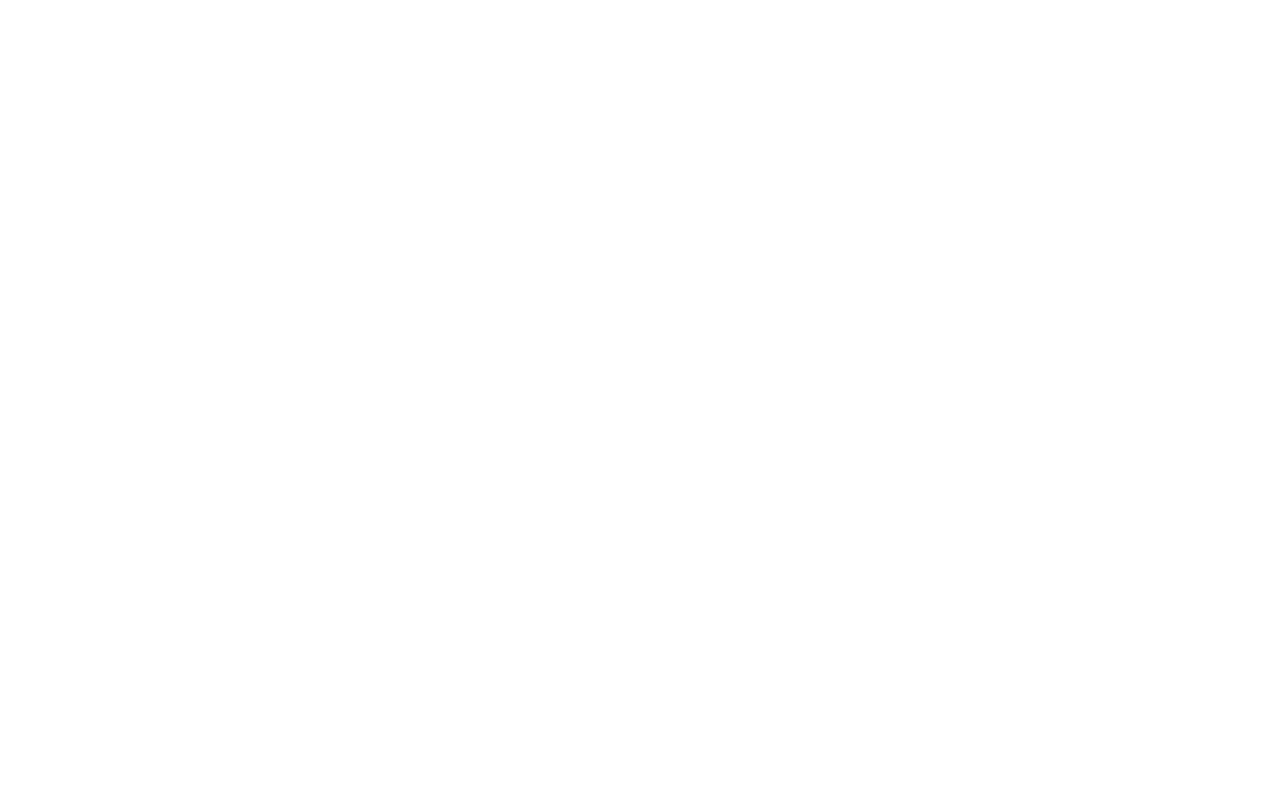
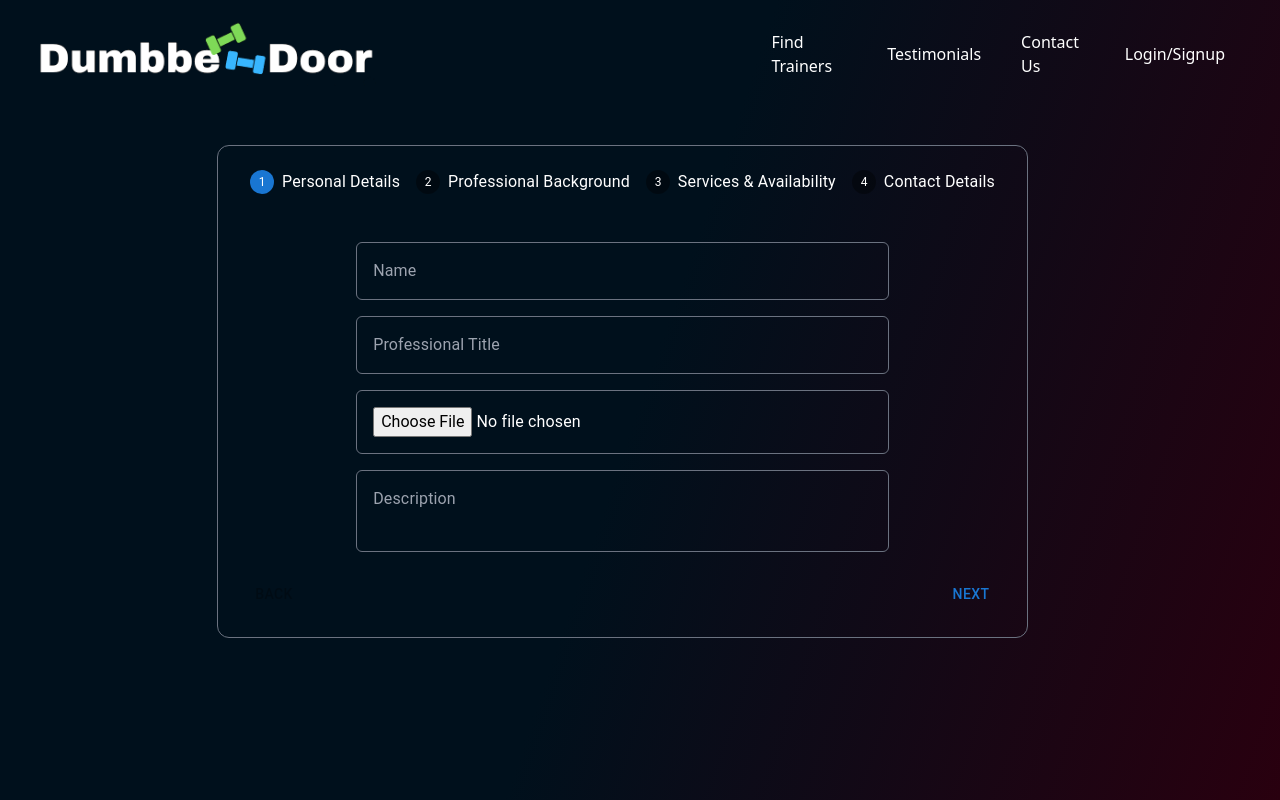
Before and after one commit to shikherjaitly/dumbbellDoor-frontend, a React (Create React App) app: page /trainer/build-your-profile in a window 1280 px wide. Before the commit this address had no page. Built offline with nearby package versions, Linux system fonts and the light colour scheme.

Commit message:
completed trainer registration form

```diff
--- a/src/App.js
+++ b/src/App.js
@@ -4,6 +4,7 @@ import Login from "./components/auth/Login";
 import Home from "./components/Home";
 import FindTrainers from "./components/FindTrainers";
 import TrainerProfile from "./components/TrainerProfile";
+import TrainerRegistration from "./components/TrainerRegistration";
 
 export default function App() {
   return (
@@ -14,6 +15,10 @@ export default function App() {
         <Route path="/login" element={<Login />} />
         <Route path="/trainers" element={<FindTrainers />} />
         <Route
+          path="/trainer/build-your-profile"
+          element={<TrainerRegistration />}
+        />
+        <Route
           path="/trainer/:trainerName/:trainerID"
           element={<TrainerProfile />}
         />
--- a/src/components/FindTrainers.jsx
+++ b/src/components/FindTrainers.jsx
@@ -4,7 +4,7 @@ import Navbar from "./Navbar";
 const FindTrainers = () => {
   return (
     <div className="w-full relative [background:linear-gradient(108.87deg,_#00101c,_#00101c,_#29000f)] shadow-[0px_4px_4px_rgba(0,_0,_0,_0.25)] overflow-hidden flex flex-col items-center justify-start pt-[3.813rem] pb-[3.875rem] pr-[3.438rem] pl-[1.25rem] box-border gap-[2.688rem_0rem] tracking-[normal] mq750:gap-[2.688rem_0rem] mq1275:pr-[1.688rem] mq1275:box-border">
-      <div style={{ marginTop: "-2.5rem" }}>
+      <div style={{ marginTop: "-3.5rem" }}>
         <Navbar />
       </div>
       <TrainerFilter />
--- a/src/components/Navbar.jsx
+++ b/src/components/Navbar.jsx
@@ -6,7 +6,7 @@ const Navbar = () => {
   return (
     <div
       //  className=" [background:linear-gradient(108.87deg,_#00101c,_#00101c,_#29000f)]  flex justify-around items-center gap-80 pt-4 pb-4"
-      className=" bg-inherit flex justify-around items-center gap-80 pt-4 pb-4"
+      className=" bg-inherit flex justify-around items-center gap-96 pt-4 pb-4"
     >
       <Link to="/">
         {" "}
--- a/src/components/TrainerProfile.jsx
+++ b/src/components/TrainerProfile.jsx
@@ -27,7 +27,7 @@ const TrainerProfile = () => {
 
   return (
     <div className="w-full relative [background:linear-gradient(108.87deg,_#00101c,_#00101c,_#29000f)] shadow-[0px_4px_4px_rgba(0,_0,_0,_0.25)] overflow-hidden flex flex-col items-center justify-start pt-[3.813rem] pb-[3.875rem] pr-[3.438rem] pl-[1.25rem] box-border gap-[2.688rem_0rem] tracking-[normal] mq750:gap-[2.688rem_0rem] mq1275:pr-[1.688rem] mq1275:box-border">
-      <div style={{ marginTop: "-2.5rem" }}>
+      <div style={{ marginTop: "-3.5rem" }}>
         <Navbar />
       </div>
       <section className="self-stretch flex flex-col items-end justify-start gap-[4.625rem_0rem] max-w-full mq450:gap-[4.625rem_0rem] mq750:gap-[4.625rem_0rem]">
--- a/src/components/TrainerRegistration.jsx
+++ b/src/components/TrainerRegistration.jsx
@@ -1,7 +1,269 @@
 import React from "react";
+import Navbar from "./Navbar";
+import Box from "@mui/material/Box";
+import Stepper from "@mui/material/Stepper";
+import Step from "@mui/material/Step";
+import StepLabel from "@mui/material/StepLabel";
+import Button from "@mui/material/Button";
+import Typography from "@mui/material/Typography";
+
+const steps = [
+  "Personal Details",
+  "Professional Background",
+  "Services & Availability",
+  "Contact Details",
+];
 
 const TrainerRegistration = () => {
-  return <div>TrainerRegistration</div>;
+  const [activeStep, setActiveStep] = React.useState(0);
+
+  const handleNext = () => {
+    setActiveStep((prevActiveStep) => prevActiveStep + 1);
+  };
+
+  const handleBack = () => {
+    setActiveStep((prevActiveStep) => prevActiveStep - 1);
+  };
+
+  const personalDetails = () => {
+    return (
+      <div className=" w-[70%] m-auto flex flex-col justify-center items-center gap-4 mt-12">
+        <input
+          type="text"
+          className=" w-full p-4 bg-transparent border border-gray-500 rounded-md outline-none"
+          placeholder="Name"
+        />
+
+        <input
+          type="text"
+          className=" w-full p-4 bg-transparent border border-gray-500 rounded-md outline-none"
+          placeholder="Professional Title"
+        />
+        <input
+          type="file"
+          className=" w-full p-4 bg-transparent border border-gray-500 rounded-md outline-none "
+          placeholder="Profile Picture"
+        />
+        <textarea
+          className=" w-full p-4 bg-transparent border border-gray-500 rounded-md outline-none resize-none"
+          placeholder="Description"
+        />
+      </div>
+    );
+  };
+
+  const professionalBackground = () => {
+    return (
+      <div className=" w-[70%] m-auto flex flex-col justify-center items-center gap-4 mt-12">
+        <input
+          type="text"
+          className=" w-full p-4 bg-transparent border border-gray-500 rounded-md  outline-none"
+          placeholder="Years of Experience"
+        />
+        <input
+          type="text"
+          className=" w-full p-4 bg-transparent border border-gray-500 rounded-md outline-none"
+          placeholder="Certifications"
+        />
+        <input
+          type="text"
+          className=" w-full p-4 bg-transparent border border-gray-500 rounded-md outline-none "
+          placeholder="Specialization"
+        />
+      </div>
+    );
+  };
+
+  const servicesAndAvailability = () => {
+    return (
+      <div className=" w-[70%] m-auto flex flex-col items-start gap-8 mt-12">
+        <div className=" flex flex-col gap-4">
+          <p className=" text-gray-400">Types of Services</p>
+          <div className=" flex gap-4">
+            <label>
+              <input
+                className=" w-4 h-4"
+                type="checkbox"
+                name="inPerson"
+                id="inPerson"
+              />{" "}
+              In-person
+            </label>
+            <label>
+              <input
+                className=" w-4 h-4"
+                type="checkbox"
+                name="online"
+                id="online"
+              />{" "}
+              Online
+            </label>
+          </div>
+        </div>
+        <hr className=" w-full h-px bg-gray-500 border-0" />
+        <div className=" flex flex-col gap-4">
+          <p className=" text-gray-400">Availability & Schedule</p>
+          <div className=" flex gap-4">
+            <div className=" flex gap-2">
+              <label>Day</label>
+              <select className=" rounded-md text-black" name="day" id="day">
+                <option value="monday">Monday</option>
+                <option value="tuesday">Tuesday</option>
+                <option value="wednesday">Wednesday</option>
+                <option value="thursday">Thursday</option>
+                <option value="friday">Friday</option>
+                <option value="saturday">Saturday</option>
+                <option value="sunday">Sunday</option>
+              </select>
+            </div>
+            <div className=" flex gap-2">
+              <label>Start Time</label>
+              <select
+                className=" rounded-md text-black"
+                name="startTime"
+                id="startTime"
+              >
+                <option value="0600">06:00</option>
+                <option value="0700">07:00</option>
+                <option value="0800">08:00</option>
+                <option value="0900">09:00</option>
+                <option value="1000">10:00</option>
+                <option value="1100">11:00</option>
+                <option value="1200">12:00</option>
+                <option value="1300">13:00</option>
+                <option value="1400">14:00</option>
+                <option value="1500">15:00</option>
+                <option value="1600">16:00</option>
+                <option value="1700">17:00</option>
+                <option value="1800">18:00</option>
+                <option value="1900">19:00</option>
+                <option value="2000">20:00</option>
+                <option value="2100">21:00</option>
+              </select>
+            </div>
+            <div className=" flex gap-2">
+              <label>End Time</label>
+              <select
+                className="rounded-md text-black"
+                name="endTime"
+                id="endTime"
+              >
+                <option value="0700">07:00</option>
+                <option value="0800">08:00</option>
+                <option value="0900">09:00</option>
+                <option value="1000">10:00</option>
+                <option value="1100">11:00</option>
+                <option value="1200">12:00</option>
+                <option value="1300">13:00</option>
+                <option value="1400">14:00</option>
+                <option value="1500">15:00</option>
+                <option value="1600">16:00</option>
+                <option value="1700">17:00</option>
+                <option value="1800">18:00</option>
+                <option value="1900">19:00</option>
+                <option value="2000">20:00</option>
+                <option value="2100">21:00</option>
+                <option value="2200">22:00</option>
+              </select>
+            </div>
+
+            <button className=" bg-green-400 text-black px-3 font-bold rounded-md ">
+              Add
+            </button>
+          </div>
+        </div>
+        <hr className=" w-full h-px bg-gray-500 border-0" />
+        <input
+          type="text"
+          className=" w-full p-4 bg-transparent border border-gray-500 rounded-md outline-none "
+          placeholder="Location"
+        />
+      </div>
+    );
+  };
+
+  const contactDetails = () => {
+    return (
+      <div className=" w-[70%] m-auto flex flex-col justify-center items-center gap-4 mt-12">
+        <input
+          type="email"
+          className=" w-full p-4 bg-transparent border border-gray-500 rounded-md outline-none"
+          placeholder="Email"
+        />
+
+        <input
+          type="text"
+          className=" w-full p-4 bg-transparent border border-gray-500 rounded-md outline-none"
+          placeholder="Phone Number"
+        />
+        <input
+          type="text"
+          className=" w-full p-4 bg-transparent border border-gray-500 rounded-md outline-none "
+          placeholder="Instagram ID"
+        />
+        <input
+          type="text"
+          className=" w-full p-4 bg-transparent border border-gray-500 rounded-md outline-none "
+          placeholder="Facebook ID"
+        />
+      </div>
+    );
+  };
+
+  const StepComponents = [
+    () => personalDetails(),
+    () => professionalBackground(),
+    () => servicesAndAvailability(),
+    () => contactDetails(),
+  ];
+
+  return (
+    <div className="w-full min-h-[100vh] relative [background:linear-gradient(108.87deg,_#00101c,_#00101c,_#29000f)] shadow-[0px_4px_4px_rgba(0,_0,_0,_0.25)] overflow-hidden flex flex-col items-center justify-start pt-[3.813rem] pb-[3.875rem] pr-[3.438rem] pl-[1.25rem] box-border gap-[2.688rem_0rem] tracking-[normal] mq750:gap-[2.688rem_0rem] mq1275:pr-[1.688rem] mq1275:box-border text-white">
+      <div style={{ marginTop: "-3.5rem" }}>
+        <Navbar />
+      </div>
+      <div className=" border border-gray-500 p-6 rounded-xl">
+        <Box sx={{ width: "100%" }}>
+          <Stepper activeStep={activeStep}>
+            {steps.map((label, index) => {
+              return (
+                <Step key={label}>
+                  <StepLabel>
+                    <Typography color="white">{label}</Typography>
+                  </StepLabel>
+                </Step>
+              );
+            })}
+          </Stepper>
+          {activeStep === steps.length ? (
+            <Typography sx={{ mt: 2, mb: 1, color: "white" }}>
+              All steps completed - you&apos;re finished
+            </Typography>
+          ) : (
+            <React.Fragment>
+              <Typography sx={{ mt: 2, mb: 1, color: "white" }}>
+                {StepComponents[activeStep] && StepComponents[activeStep]()}
+              </Typography>
+              <Box sx={{ display: "flex", flexDirection: "row", pt: 2 }}>
+                <Button
+                  color="inherit"
+                  disabled={activeStep === 0}
+                  onClick={handleBack}
+                  sx={{ mr: 1 }}
+                >
+                  Back
+                </Button>
+                <Box sx={{ flex: "1 1 auto" }} />
+                <Button onClick={handleNext}>
+                  {activeStep === steps.length - 1 ? "Finish" : "Next"}
+                </Button>
+              </Box>
+            </React.Fragment>
+          )}
+        </Box>
+      </div>
+    </div>
+  );
 };
 
 export default TrainerRegistration;
```
